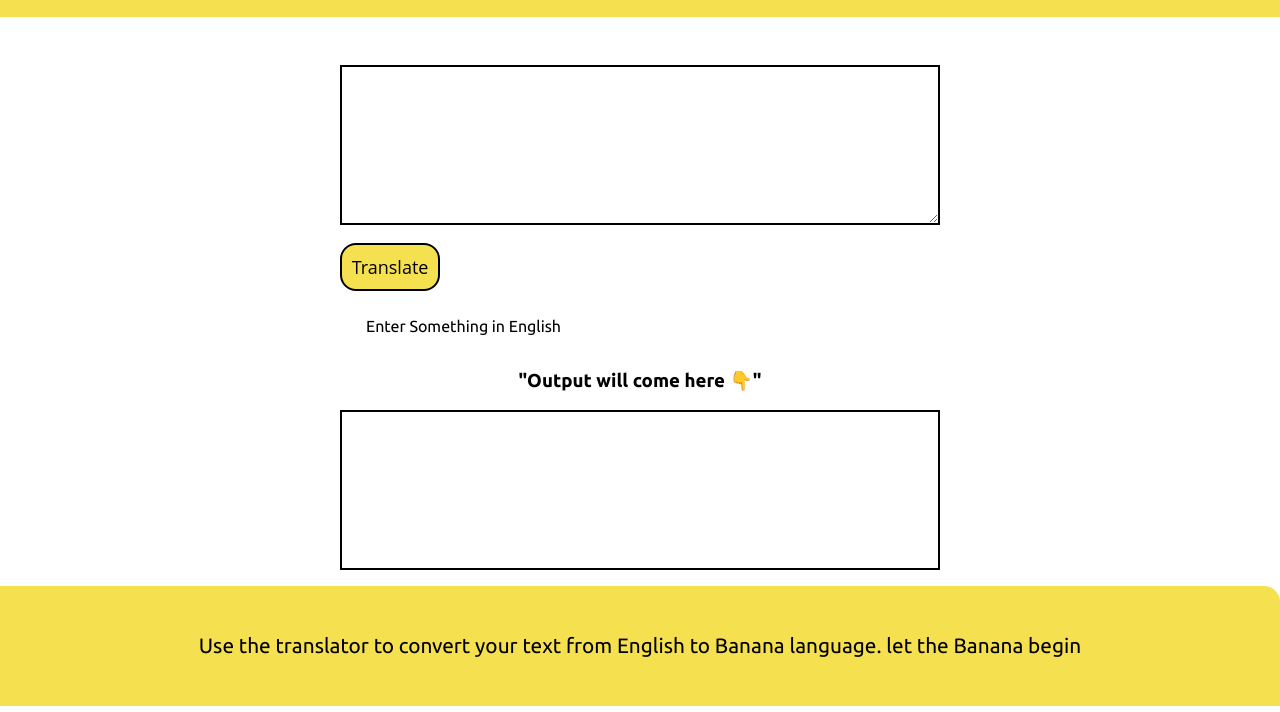
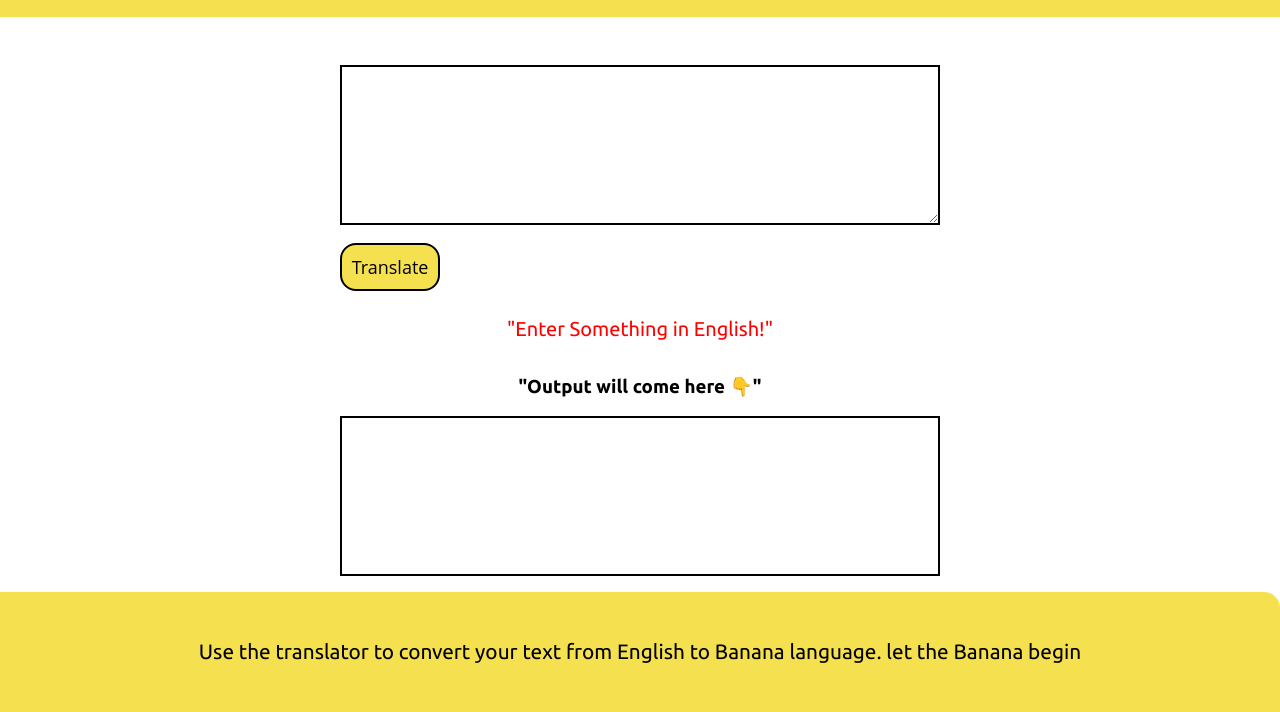
Before and after one commit to Rajaneesh98/minions-MarkSix, a plain HTML site: page index.html in a window 1280 px wide. Both pictures are taken after a click on the button "Translate". Shown: the part 95-807 px from the top of the page. Drawn offline with Linux system fonts and the light colour scheme.

Commit message:
error handling

```diff
--- a/app.js
+++ b/app.js
@@ -23,7 +23,7 @@ function clickHandler() {
   let text = textInput.value;
   if (!text || !text.trim()) {
     console.log("text:", text);
-    return (errorOutput.innerText = "Enter Something in English");
+    return (errorOutput.innerText = '"Enter Something in English!"');
   }
 
   fetch(geturl(text))
--- a/style.css
+++ b/style.css
@@ -82,4 +82,7 @@ h3 {
 #empty-error {
   margin: 10px;
   padding: 1rem;
+  color: red;
+  text-align: center;
+  font-size: 20px;
 }
```
